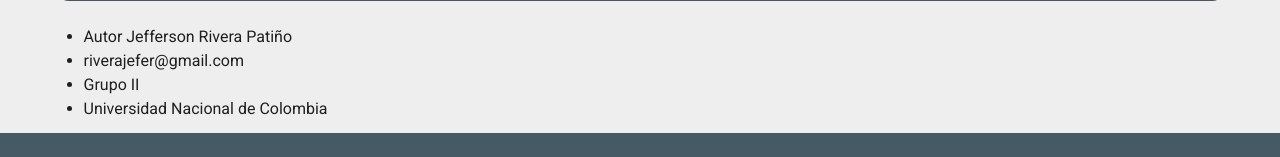
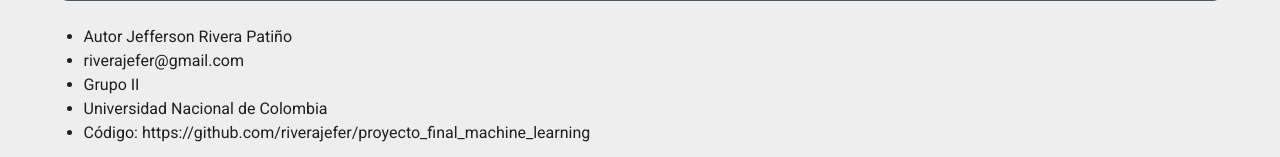
Before and after one commit to riverajefer/proyecto_final_machine_learning, a FastAPI app: page / in a window 1280 px wide. Shown: the part 755-912 px from the top of the page. Before the commit the page ends 888 px from the top, so only its background shows below. Run offline with FastAPI, Linux system fonts and the light colour scheme; parts of the project's set-up code (start-up, migrations or seed data) failed here and were passed over; some libraries are stand-ins or nearby versions.

Commit message:
update index.html

```diff
--- a/templates/index.html
+++ b/templates/index.html
@@ -103,6 +103,7 @@
                                 <li>riverajefer@gmail.com</li>
                                 <li>Grupo II</li>
                                 <li>Universidad Nacional de Colombia</li>
+                                <li>Código: https://github.com/riverajefer/proyecto_final_machine_learning</li>
                             </ul>
                         </v-col>
                     </v-row>
```
